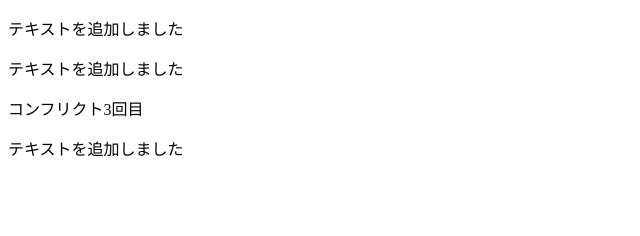
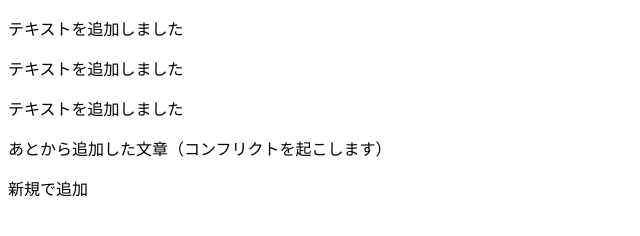
Before and after one commit to genjp1/test, a plain HTML site: page index.html in a window 1280 px wide. Shown: the whole page, without its empty margins (0-640 px from the left). Drawn offline with Linux system fonts and the light colour scheme.

Commit message:
テキストを修正しました

```diff
--- a/index.html
+++ b/index.html
@@ -9,7 +9,10 @@
 
     <p>テキストを追加しました</p>
     <p>テキストを追加しました</p>
-    <p>コンフリクト3回目</p>
     <p>テキストを追加しました</p>
+    <p>あとから追加した文章（コンフリクトを起こします）</p>
+    <p>新規で追加</p>
+
+
 </body>
 </html>
```
